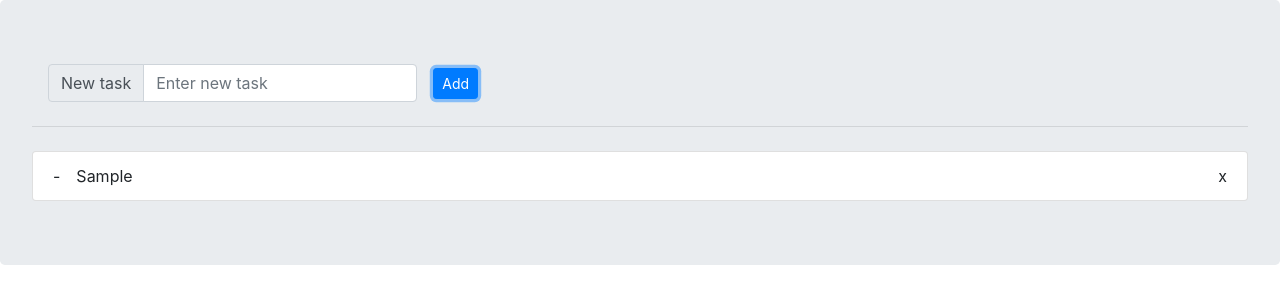
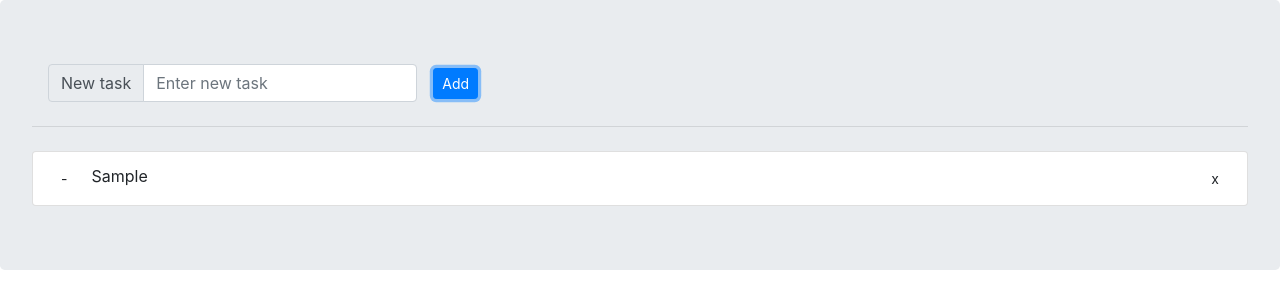
Before and after one commit to fortymorgan/reactToDo, a React app: page / in a window 1280 px wide. Both pictures are taken after typing "Sample" into the empty fields and a click on the button "Add". Shown: the top 308 px of the page. Built offline with nearby package versions, Linux system fonts and the light colour scheme.

Commit message:
Change style of toggle and remove buttons

```diff
--- a/src/components/ListItems.jsx
+++ b/src/components/ListItems.jsx
@@ -7,9 +7,9 @@ const ListItem = (props) => {
 
   return (
     <li className="list-group-item d-flex justify-content-end">
-      <button className="btn border-0 p-0 app-toggle-state mr-3" onClick={onToggle(id)}>-</button>
+      <button className="btn border-0 btn-sm mr-3" onClick={onToggle(id)}>-</button>
       <div className="mr-auto">{state === 'finished' ? <s>{text}</s> : text}</div>
-      <button className="btn border-0 p-0 app-remove-task" onClick={onRemove(id)}>x</button>
+      <button className="btn border-0 btn-sm" onClick={onRemove(id)}>x</button>
     </li>
   )
 }
```
